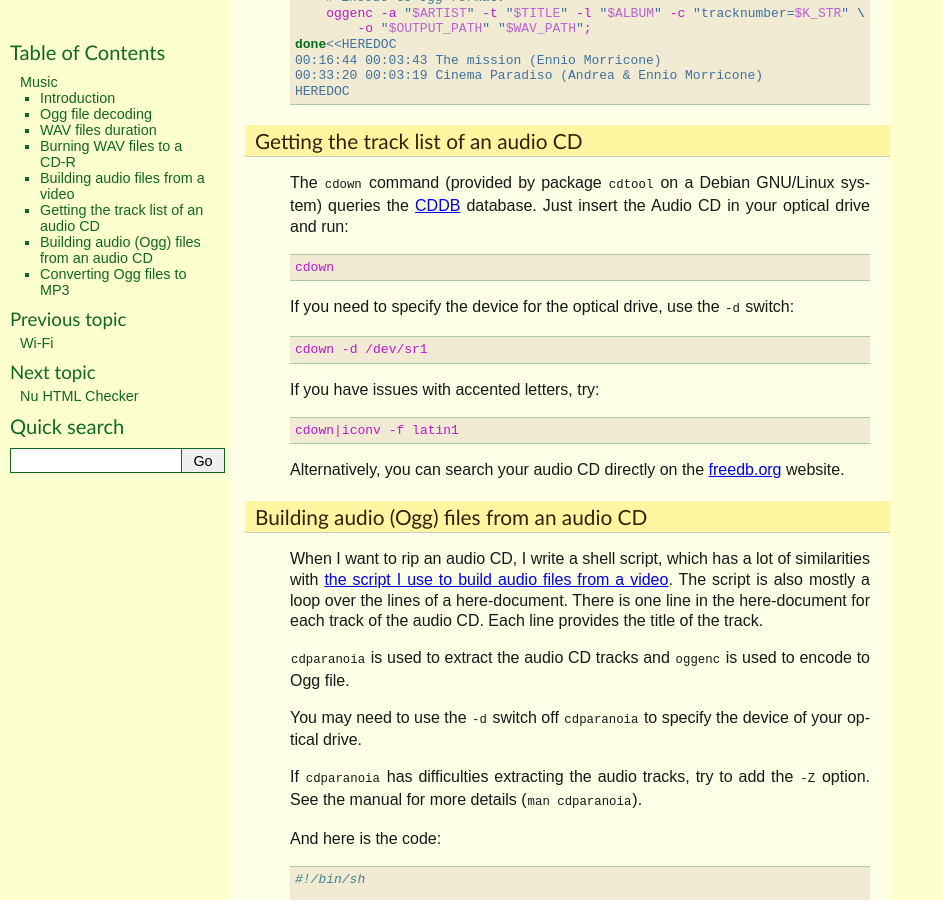
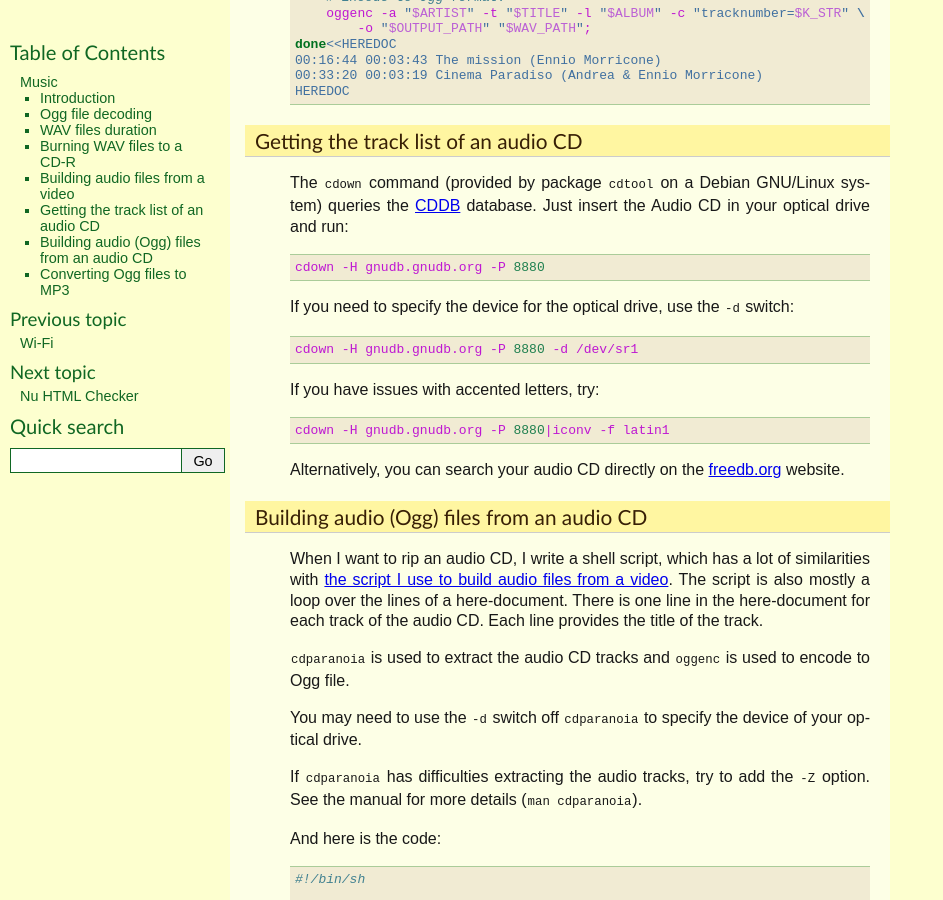
Before and after one commit to thierr26/thierr26_personal_notes_sphinx_sources, a Sphinx documentation site: the page built from source/music.rst, in a window 1280 px wide and 900 px high, scrolled down 3930 px. Shown: the whole window, without its empty margins (0-943 px from the left). Built offline with Sphinx 7.4.7, drawn with Linux system fonts in a browser that asks for light colours.

Commit message:
Update cdown command line

```diff
--- a/source/music.rst
+++ b/source/music.rst
@@ -259,16 +259,16 @@ The ``cdown`` command (provided by package ``cdtool`` on a Debian GNU/Linux
 system) queries the `CDDB <https://en.wikipedia.org/wiki/CDDB>`_ database. Just
 insert the Audio CD in your optical drive and run::
 
-  cdown
+  cdown -H gnudb.gnudb.org -P 8880
 
 If you need to specify the device for the optical drive, use the ``-d``
 switch::
 
-  cdown -d /dev/sr1
+  cdown -H gnudb.gnudb.org -P 8880 -d /dev/sr1
 
 If you have issues with accented letters, try::
 
-  cdown|iconv -f latin1
+  cdown -H gnudb.gnudb.org -P 8880|iconv -f latin1
 
 Alternatively, you can search your audio CD directly on the `freedb.org
 <http://www.freedb.org>`_ website.
```
